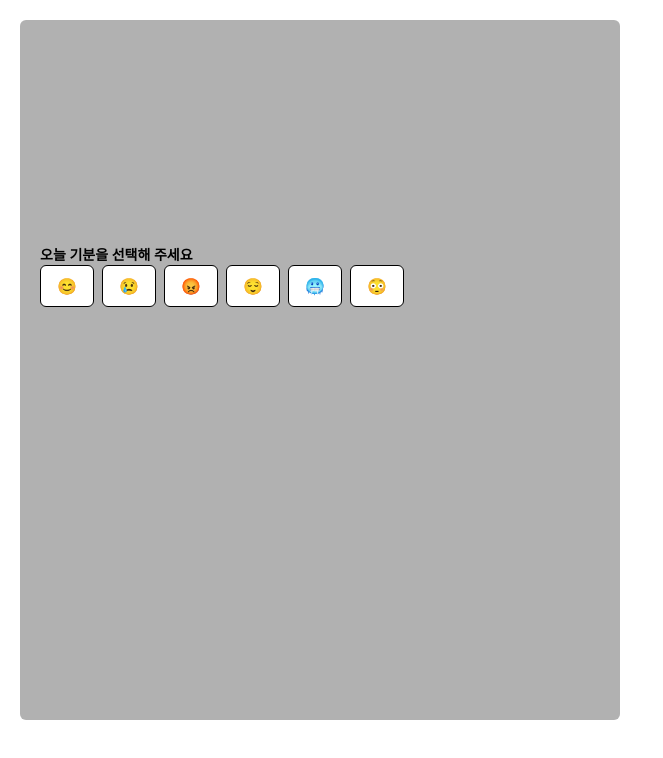
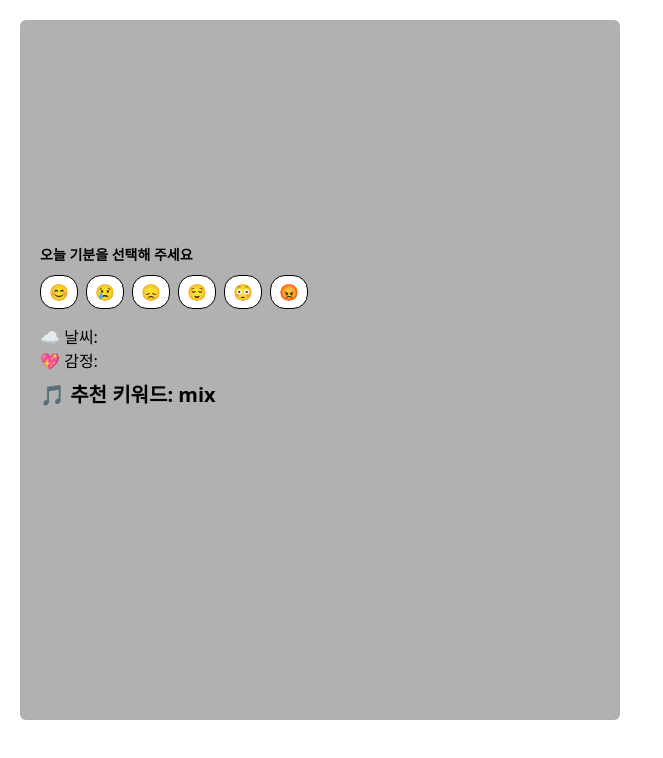
Before and after one commit to jiwoopark727/moodify, a Next.js app: page / in a window 1280 px wide. Shown: the top 758 px of the page, without its empty margins (0-663 px from the left). Built offline with nearby package versions, Linux system fonts and the light colour scheme; no server answers.

Commit message:
feature: 날씨+감정 기반 검색 키워드 생성

```diff
--- a/src/app/(home)/page.tsx
+++ b/src/app/(home)/page.tsx
@@ -1,6 +1,7 @@
 import '../../app/globals.css';
 import EmotionSelector from '../components/EmotionSelector';
 import InitGeolocation from '../components/InitGeolocation';
+import KeywordGenerator from '../components/KeywordGenerator';
 import WeatherInfo from '../components/WeatherInfo';
 
 export default function Home() {
@@ -12,6 +13,7 @@ export default function Home() {
         <br />
         <h2 className='text-[14px] font-bold'>오늘 기분을 선택해 주세요</h2>
         <EmotionSelector />
+        <KeywordGenerator />
       </div>
     </div>
   );
--- a/src/app/components/EmotionSelector.tsx
+++ b/src/app/components/EmotionSelector.tsx
@@ -2,18 +2,20 @@
 
 import { useEmotionStore } from '../stores/useEmotionStore';
 
+type Emotion = '기쁨' | '슬픔' | '우울함' | '편안함' | '설렘' | '화남' | null;
+
 type EmotionOption = {
-  mood: string;
+  mood: Emotion;
   emoji: string;
 };
 
 const EMOTIONS: EmotionOption[] = [
   { mood: '기쁨', emoji: '😊' },
   { mood: '슬픔', emoji: '😢' },
-  { mood: '분노', emoji: '😡' },
+  { mood: '우울함', emoji: '😞' },
   { mood: '편안함', emoji: '😌' },
-  { mood: '불안', emoji: '🥶' },
   { mood: '설렘', emoji: '😳' },
+  { mood: '화남', emoji: '😡' },
 ];
 
 export default function EmotionSelector() {
@@ -25,9 +27,9 @@ export default function EmotionSelector() {
         <button
           key={item.mood}
           onClick={() => setEmotion(item.mood)}
-          className={`px-4 py-2 rounded-md border ${
+          className={`px-2 py-1 rounded-[15px] border mt-[10px] ${
             emotion === item.mood
-              ? 'bg-blue-500 text-white'
+              ? 'bg-[#565656] text-white'
               : 'bg-white text-black'
           }`}
         >
--- /dev/null
+++ b/src/app/components/KeywordGenerator.tsx
@@ -0,0 +1,35 @@
+'use client';
+
+import { generateMusicKeyword } from '../hooks/generateMusicKeyword';
+import { useEmotionStore } from '../stores/useEmotionStore';
+import { useWeatherStore } from '../stores/useWeatherStore';
+
+type Weather =
+  | '맑음'
+  | '흐림'
+  | '비'
+  | '눈'
+  | '뇌우'
+  | '이슬비'
+  | '엷은안개'
+  | '안개';
+
+type Emotion = '기쁨' | '슬픔' | '우울함' | '편안함' | '설렘' | '화남';
+
+export default function KeywordGenerator() {
+  const emotion = useEmotionStore((state) => state.emotion);
+  const weather = useWeatherStore((state) => state.weather);
+
+  const keyword = generateMusicKeyword(
+    weather?.main as Weather,
+    emotion as Emotion
+  );
+
+  return (
+    <div className='mt-4'>
+      <p>☁️ 날씨: {weather?.main}</p>
+      <p>💖 감정: {emotion}</p>
+      <p className='font-bold mt-2 text-xl'>🎵 추천 키워드: {keyword}</p>
+    </div>
+  );
+}
--- a/src/app/stores/useEmotionStore.ts
+++ b/src/app/stores/useEmotionStore.ts
@@ -1,6 +1,6 @@
 import { create } from 'zustand';
 
-type Emotion = string | null;
+type Emotion = '기쁨' | '슬픔' | '우울함' | '편안함' | '설렘' | '화남' | null;
 
 interface EmotionState {
   emotion: Emotion;
```
